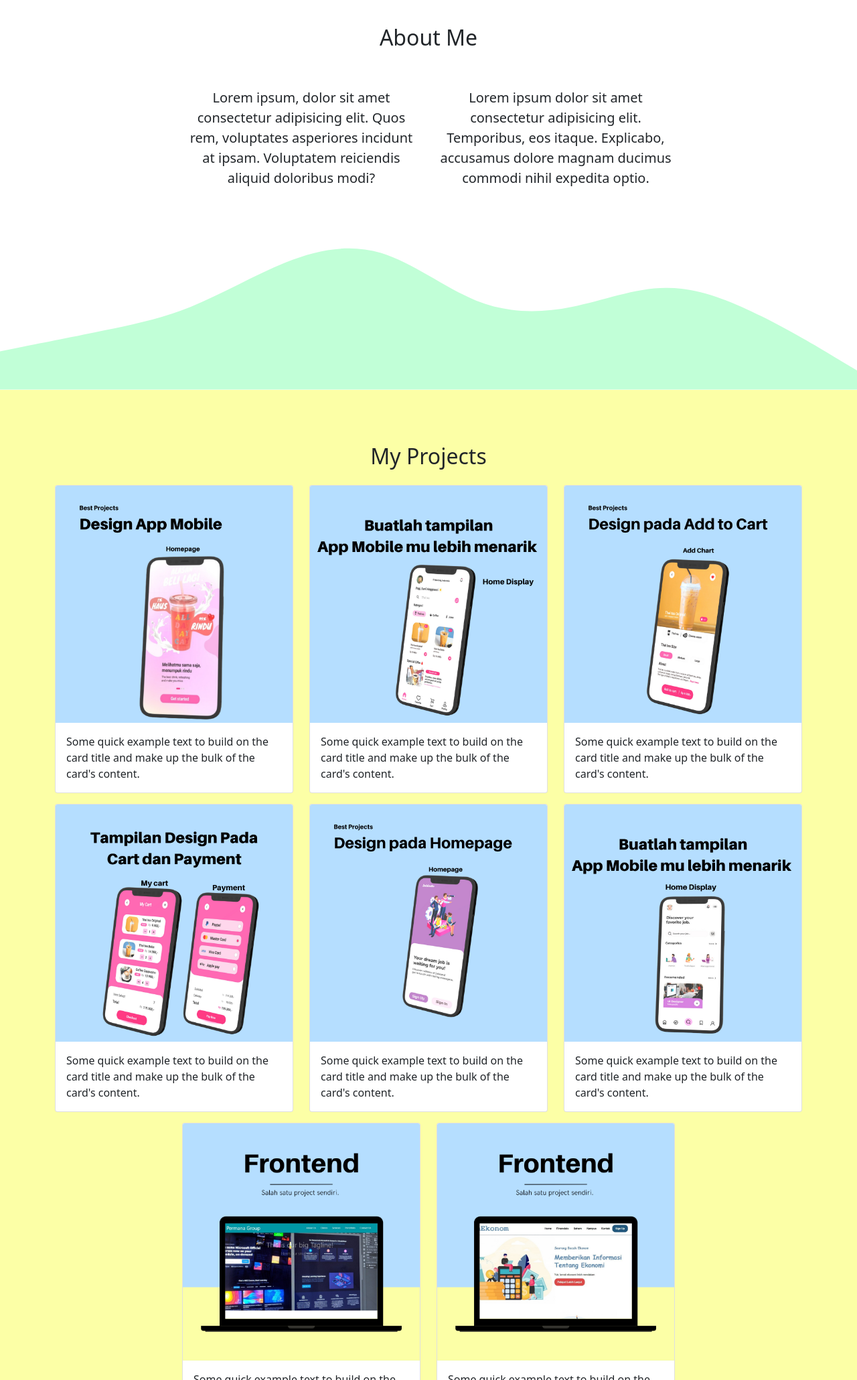
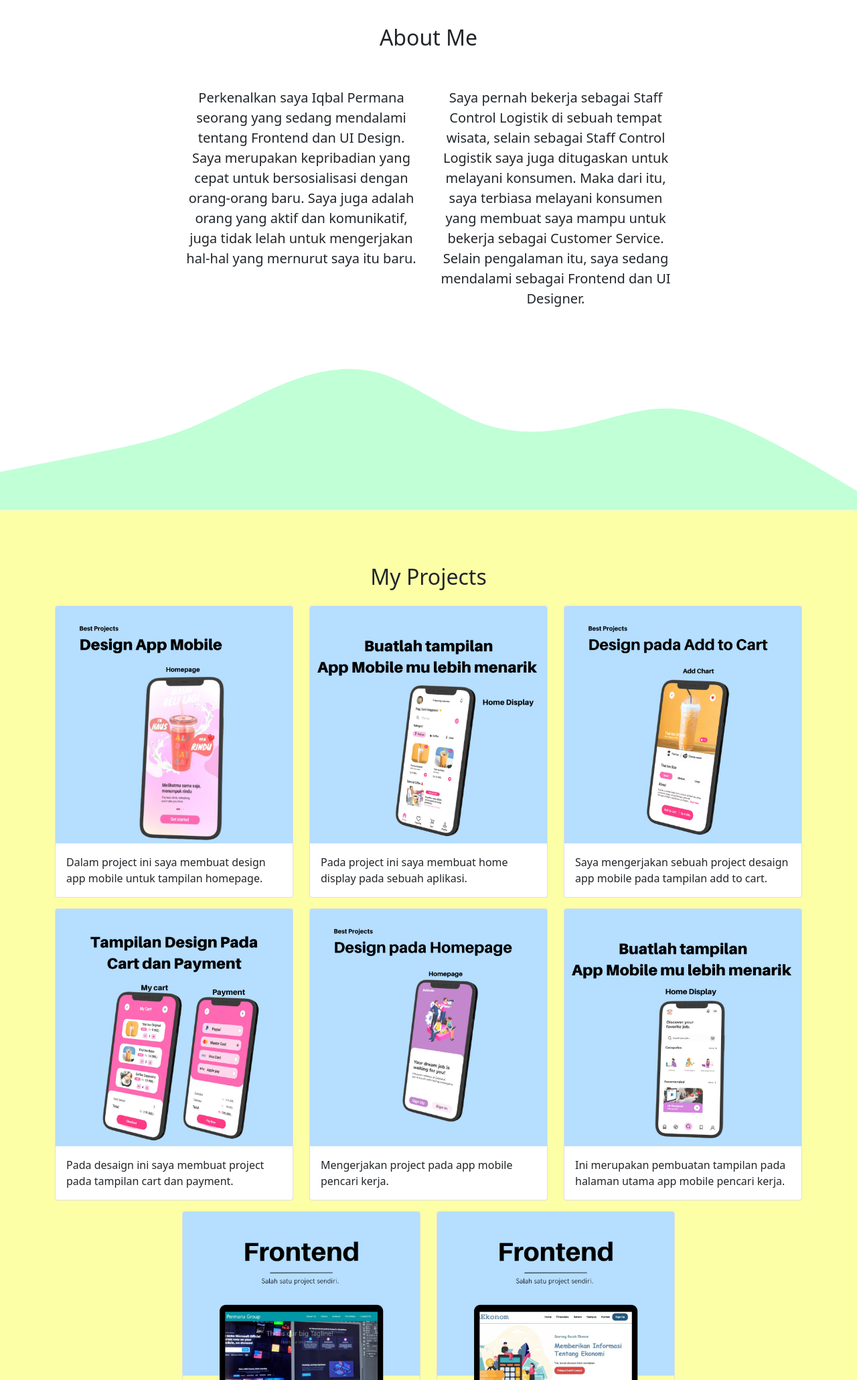
Before and after one commit to iqbaalper/iqbaalper.github.io, a plain HTML site: page index.html in a window 1280 px wide. Shown: the part 740-2800 px from the top of the page at 67% size. Drawn offline with nearby package versions, Linux system fonts and the light colour scheme.

Commit message:
mengubah aboutme dan myprojects

```diff
--- a/index.html
+++ b/index.html
@@ -70,10 +70,16 @@
         </div>
         <div class="row justify-content-center fs-5 text-center">
           <div class="col-md-4">
-            <p>Lorem ipsum, dolor sit amet consectetur adipisicing elit. Quos rem, voluptates asperiores incidunt at ipsam. Voluptatem reiciendis aliquid doloribus modi?</p>
+            <p>
+              Perkenalkan saya Iqbal Permana seorang yang sedang mendalami tentang Frontend dan UI Design. Saya merupakan kepribadian yang cepat untuk bersosialisasi dengan orang-orang baru. Saya juga adalah orang yang aktif dan
+              komunikatif, juga tidak lelah untuk mengerjakan hal-hal yang mernurut saya itu baru.
+            </p>
           </div>
           <div class="col-md-4">
-            <p>Lorem ipsum dolor sit amet consectetur adipisicing elit. Temporibus, eos itaque. Explicabo, accusamus dolore magnam ducimus commodi nihil expedita optio.</p>
+            <p>
+              Saya pernah bekerja sebagai Staff Control Logistik di sebuah tempat wisata, selain sebagai Staff Control Logistik saya juga ditugaskan untuk melayani konsumen. Maka dari itu, saya terbiasa melayani konsumen yang membuat saya
+              mampu untuk bekerja sebagai Customer Service. Selain pengalaman itu, saya sedang mendalami sebagai Frontend dan UI Designer.
+            </p>
           </div>
         </div>
       </div>
@@ -100,7 +106,7 @@
             <div class="card">
               <img src="img/project/1.png" class="card-img-top" alt="Project 1" />
               <div class="card-body">
-                <p class="card-text">Some quick example text to build on the card title and make up the bulk of the card's content.</p>
+                <p class="card-text">Dalam project ini saya membuat design app mobile untuk tampilan homepage.</p>
               </div>
             </div>
           </div>
@@ -108,7 +114,7 @@
             <div class="card">
               <img src="img/project/2.png" class="card-img-top" alt="Project 2" />
               <div class="card-body">
-                <p class="card-text">Some quick example text to build on the card title and make up the bulk of the card's content.</p>
+                <p class="card-text">Pada project ini saya membuat home display pada sebuah aplikasi.</p>
               </div>
             </div>
           </div>
@@ -116,7 +122,7 @@
             <div class="card">
               <img src="img/project/3.png" class="card-img-top" alt="Project 3" />
               <div class="card-body">
-                <p class="card-text">Some quick example text to build on the card title and make up the bulk of the card's content.</p>
+                <p class="card-text">Saya mengerjakan sebuah project desaign app mobile pada tampilan add to cart.</p>
               </div>
             </div>
           </div>
@@ -124,7 +130,7 @@
             <div class="card">
               <img src="img/project/4.png" class="card-img-top" alt="Project 4" />
               <div class="card-body">
-                <p class="card-text">Some quick example text to build on the card title and make up the bulk of the card's content.</p>
+                <p class="card-text">Pada desaign ini saya membuat project pada tampilan cart dan payment.</p>
               </div>
             </div>
           </div>
@@ -132,7 +138,7 @@
             <div class="card">
               <img src="img/project/5.png" class="card-img-top" alt="Project 5" />
               <div class="card-body">
-                <p class="card-text">Some quick example text to build on the card title and make up the bulk of the card's content.</p>
+                <p class="card-text">Mengerjakan project pada app mobile pencari kerja.</p>
               </div>
             </div>
           </div>
@@ -140,7 +146,7 @@
             <div class="card">
               <img src="img/project/6.png" class="card-img-top" alt="Project 6" />
               <div class="card-body">
-                <p class="card-text">Some quick example text to build on the card title and make up the bulk of the card's content.</p>
+                <p class="card-text">Ini merupakan pembuatan tampilan pada halaman utama app mobile pencari kerja.</p>
               </div>
             </div>
           </div>
@@ -148,7 +154,7 @@
             <div class="card">
               <img src="img/project/7.png" class="card-img-top" alt="Project 7" />
               <div class="card-body">
-                <p class="card-text">Some quick example text to build on the card title and make up the bulk of the card's content.</p>
+                <p class="card-text">Saya mengerjakan sebagai frontend pada sebuah website profil perusahaan.</p>
               </div>
             </div>
           </div>
@@ -156,7 +162,7 @@
             <div class="card">
               <img src="img/project/8.png" class="card-img-top" alt="Project 8" />
               <div class="card-body">
-                <p class="card-text">Some quick example text to build on the card title and make up the bulk of the card's content.</p>
+                <p class="card-text">Saya mengerjakan untuk membuat tampilan pada halaman utama website sederhana.</p>
               </div>
             </div>
           </div>
```
